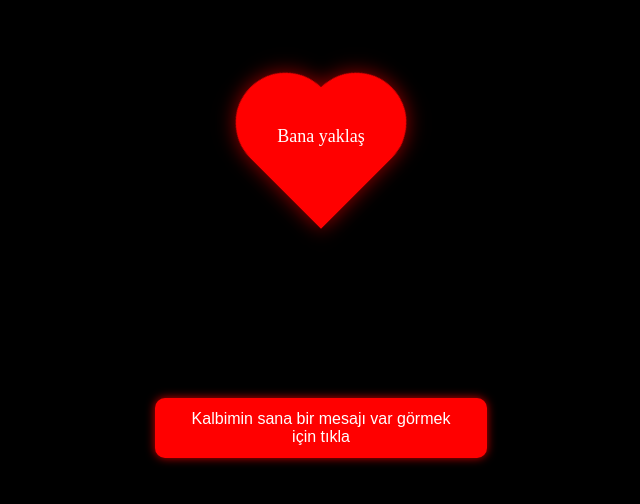
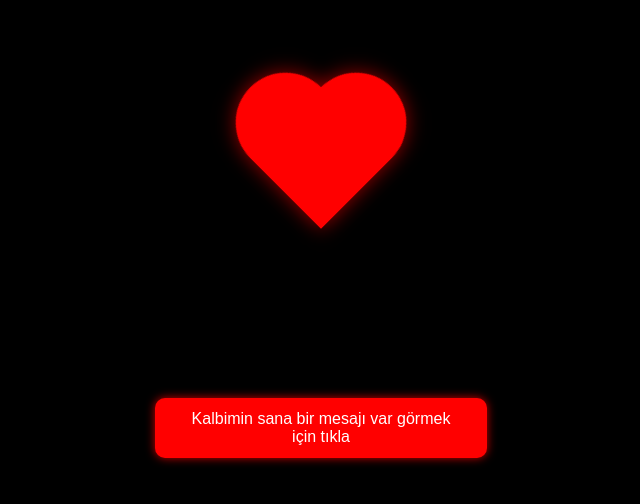
Before and after one commit to suranurderin/heart, a plain HTML site: page index.html in a window 1280 px wide. Shown: the part 242-746 px from the top of the page, without its empty margins (319-959 px from the left). Drawn offline with Linux system fonts and the light colour scheme.

Commit message:
Update index.html

```diff
--- a/index.html
+++ b/index.html
@@ -14,8 +14,6 @@
     <div id="touchHintText">Parmağını kalbe sürükle</div>
   </div>
 
-  <p id="approachText">Bana yaklaş</p>
-
   <div class="message-container">
     <button id="showMessageBtn">Kalbimin sana bir mesajı var görmek için tıkla</button>
     <p id="heartMessage">Sen etrafımdayken kalbim böyle hissediyor</p>
```
